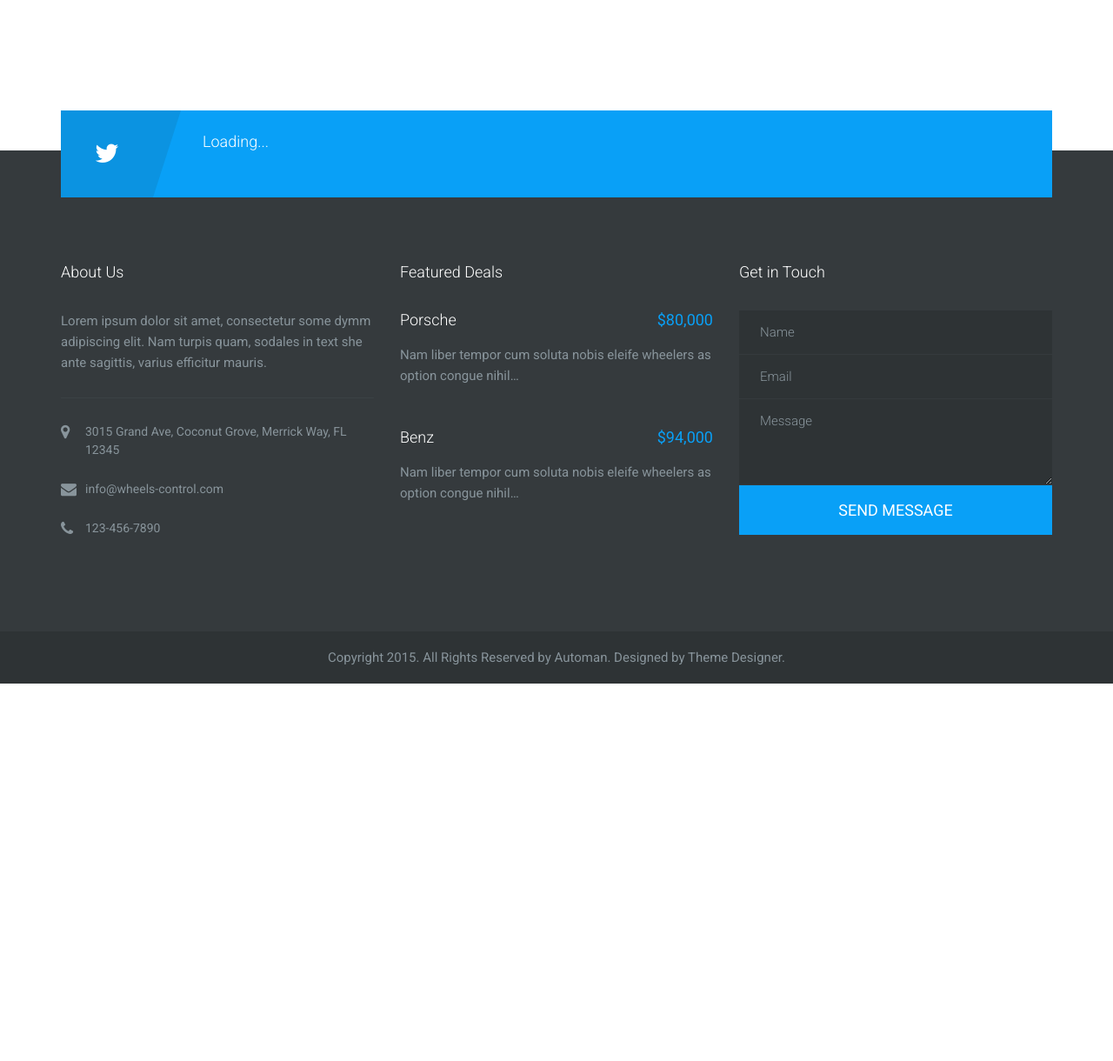
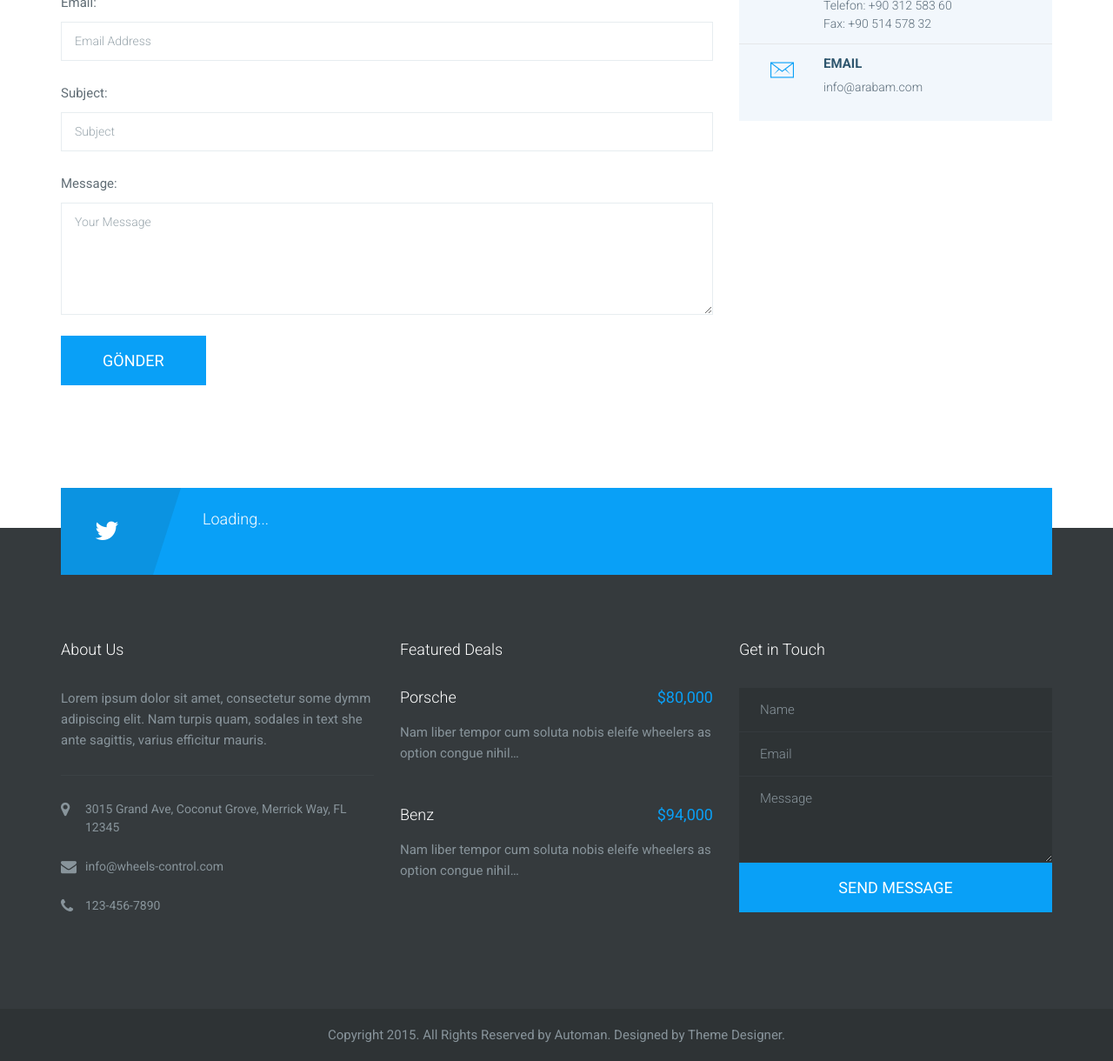
Before and after one commit to tugcegungoru/DjangoProject, a Django app: page /iletisim in a window 1280 px wide. Shown: the part 1049-2269 px from the top of the page at 87% size. Before the commit the page ends 1835 px from the top, so only its background shows below. Run offline with Django 3.2, Linux system fonts and the light colour scheme; data comes from the database, SQL or seed files in the repository; both versions use the stored data as it was after the commit; some libraries are stand-ins or nearby versions; some web fonts are replaced.

Commit message:
Contact Us Form (Bize Ulaşın Formu)

```diff
--- a/home/models.py
+++ b/home/models.py
@@ -1,6 +1,9 @@
 from django.db import models
 from ckeditor_uploader.fields import RichTextUploadingField
 # Create your models here.
+from django.forms import ModelForm, TextInput, Textarea
+
+
 class Setting(models.Model):
     STATUS = (
         ('True', 'Evet'),
@@ -31,3 +34,33 @@
 
     def __str__(self):
         return self.title
+
+class ContactFormMessage(models.Model):
+    STATUS = (
+        ('New', 'New'),
+        ('Read', 'Read'),
+        ('Closed', 'Closed'),
+    )
+    name = models.CharField(blank=True, max_length=20)
+    email = models.CharField(blank=True, max_length=50)
+    subject = models.CharField(blank=True, max_length=50)
+    message = models.CharField(blank=True, max_length=255)
+    status = models.CharField(max_length=10, choices=STATUS, default='New')
+    ip = models.CharField(blank=True, max_length=20)
+    note = models.CharField(blank=True, max_length=100)
+    create_at = models.DateTimeField(auto_now_add=True)
+    update_at = models.DateTimeField(auto_now=True)
+
+    def __str__(self):
+        return self.name
+
+class ContactFormu(ModelForm):
+    class Meta:
+        model = ContactFormMessage
+        fields = ['name','email','subject','message']
+        widgets = {
+            'name' : TextInput(attrs={'class': 'form-group','placeholder': 'Name & Surname'}),
+            'subject': TextInput(attrs={'class': 'form-group', 'placeholder': 'Subject'}),
+            'email': TextInput(attrs={'class': 'form-group', 'placeholder': 'Email Address'}),
+            'message': Textarea(attrs={'class': 'form-group', 'placeholder': 'Your Message','rows':'5'}),
+        }
--- a/home/templates/iletisim.html
+++ b/home/templates/iletisim.html
@@ -8,6 +8,11 @@
 
 {% block content %}
 {% load static %}
+<div class="responsive-menu">
+    <a href="" class="responsive-menu-close"><i class="ion-android-close"></i></a>
+    <nav class="responsive-nav"></nav> <!-- end .responsive-nav -->
+</div> <!-- end .responsive-menu -->
+
 <div class="page-title" style="background-image: url({% static 'images/background01.jpg' %} );">
     <div class="inner">
         <div class="container">
@@ -15,20 +20,68 @@
         </div> <!-- end .container -->
     </div> <!-- end .inner -->
 </div> <!-- end .page-title -->
+
+<div id="map" class="map"></div>
 <section class="section white">
     <div class="inner">
         <div class="container">
             <div class="row">
-                <div class="col-sm-9">
-                    <div class="blog-post">
-                        <div class="content">
-                            <p>{{ setting.contact | safe }} </p>
-                        </div> <!-- end .content -->
-                    </div> <!-- end .blog-post -->
-                </div>
-                {% block sidebar %}   {% include "sidebar.html" %} {% endblock %}
-            </div>
-        </div>
-    </div>
-</section>
+                <div class="col-sm-8">
+                    <div class="contact">
+                        <h4>İletişim Formu</h4>
+
+                        {% if messages %}
+                            {% for message in messages %}
+                                <div class="alert alert-{{message.tags}}" role="alert">
+                                    {{ message }}
+                                </div>
+                            {% endfor %}
+                        {% endif %}
+                        <form action="" method="post">
+                            {% csrf_token %}
+                            {{ form.as_p}}
+                            <div class="form-group">
+                                <button type="submit" class="button light-blue">Gönder</button>
+                            </div>
+                        </form>
+                    </div> <!-- end .contact -->
+                </div> <!-- end .col-sm-8 -->
+                <div class="col-sm-4">
+                    <div class="contact-details">
+                        <!--<div class="item">
+                            <div class="icon"><i class="ion-ios-location-outline"></i></div>
+                            <div class="content">
+                                <h6>İletişim Bilgilerimiz</h6>
+                                <span>{{ setting.contact | safe }}</span>
+                            </div>
+                        </div> end item-->
+                        <div class="item">
+                            <div class="icon"><i class="ion-ios-location-outline"></i></div>
+                            <div class="content">
+                                <h6>Adres</h6>
+                                <span>{{ setting.address }}</span>
+                            </div> <!-- end .content -->
+                        </div> <!-- end .item -->
+                        <div class="item">
+                            <div class="icon"><i class="ion-ios-telephone-outline"></i></div>
+                            <div class="content">
+                                <h6>Telefon ve Fax</h6>
+                                <span>Telefon: {{ setting.phone }}</span>
+                                <span>Fax: {{ setting.fax }}</span>
+                            </div> <!-- end .content -->
+                        </div> <!-- end .item -->
+                        <div class="item">
+                            <div class="icon"><i class="ion-ios-email-outline"></i></div>
+                            <div class="content">
+                                <h6>Email</h6>
+                                <span>{{ setting.email }}</span>
+                                <span></span>
+                            </div> <!-- end .content -->
+                        </div> <!-- end .item -->
+                    </div> <!-- end .contact-details -->
+                </div> <!-- end .col-sm-4 -->
+            </div> <!-- end .row -->
+        </div> <!-- end .container -->
+    </div> <!-- end .inner -->
+</section> <!-- end .section -->
 {% endblock %}
--- a/home/views.py
+++ b/home/views.py
@@ -1,8 +1,10 @@
-from django.http import HttpResponse
+from django.contrib import messages
+from django.http import HttpResponse, HttpResponseRedirect
 from django.shortcuts import render
 
 # Create your views here.
-from home.models import Setting
+from home.models import Setting, ContactFormu, ContactFormMessage
+
 
 def index(request):
     setting = Setting.objects.get(pk=1)
@@ -11,15 +13,29 @@
 
 def hakkimizda(request):
     setting = Setting.objects.get(pk=1)
-    context= {'setting': setting, 'page':'hakkimizda'}
+    context= {'setting': setting}
     return render(request, 'hakkimizda.html', context)
 
 def referanslar(request):
     setting = Setting.objects.get(pk=1)
-    context= {'setting': setting, 'page':'referanslar'}
+    context= {'setting': setting}
     return render(request, 'referanslar.html', context)
 
-def iletisim(request):
-    setting = Setting.objects.get(pk=1)
-    context= {'setting': setting, 'page':'iletisim'}
+def iletisim(request):      #formu kaydetmek için
+    if request.method == 'POST':
+        form = ContactFormu(request.POST)
+        if form.is_valid():
+            data = ContactFormMessage()
+            data.name = form.cleaned_data['name']
+            data.email = form.cleaned_data['email']
+            data.subject = form.cleaned_data['subject']
+            data.message = form.cleaned_data['message']
+            data.ip = request.META.get('REMOTE_ADDR')
+            data.save()
+            messages.success(request,"Mesajınız başarı ile gönderilmiştir.")
+            return HttpResponseRedirect('/iletisim')
+
+    setting = Setting.objects.get(pk=1)   #forma ulaşmak için
+    form = ContactFormu()
+    context = {'setting': setting, 'form':form}
     return render(request, 'iletisim.html', context)
```
Also changed, not shown: home/admin.py (+6 -1 lines), db.sqlite3.
